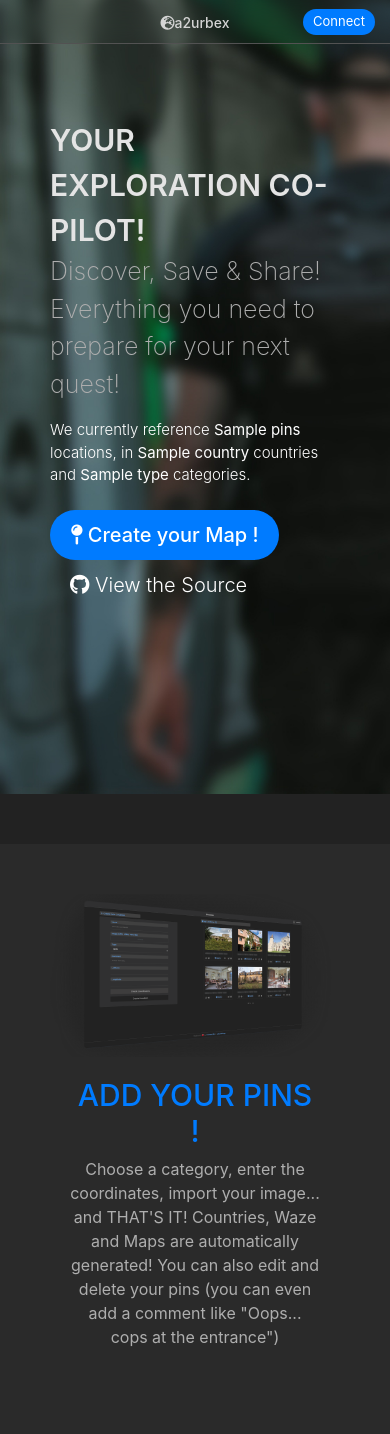
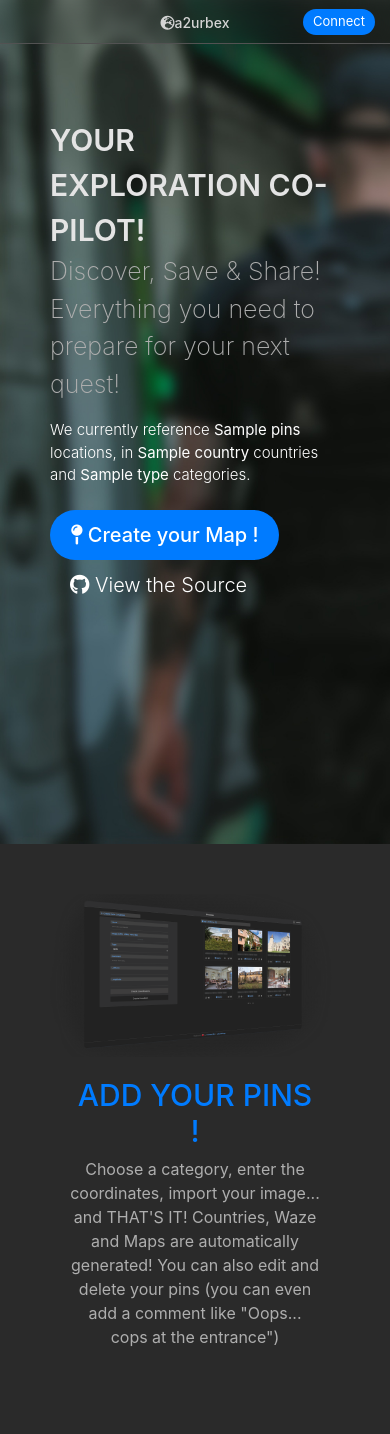
Before and after one commit to clementp0/a2urbex, a Symfony app: template templates/home/index.html.twig in a window 390 px wide. Shown: the top 1434 px of the page. Run offline with Twig, Linux system fonts and the light colour scheme; the template is opened without the code that fills it: most values are stand-ins (such as "Sample title", 1, 10 or a date in 2020); some libraries are stand-ins or nearby versions.

Commit message:
Update index.html.twig

```diff
--- a/templates/home/index.html.twig
+++ b/templates/home/index.html.twig
@@ -252,6 +252,10 @@
 		}
 
 		@media screen and (max-width: 1024px) {
+			.intro_header{
+				height:100vh;
+				background-position-y:0px;
+			}
 			.home-content {
 				flex-direction: column;
 			}
```
